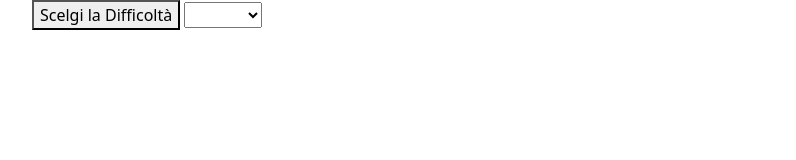
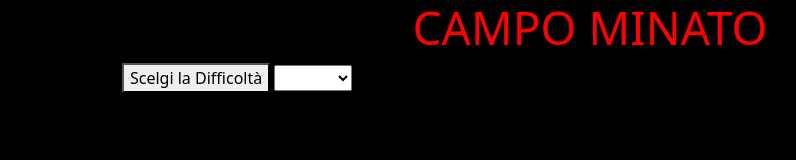
Before and after one commit to ValerioViteritti/js-campominato-grid, a plain HTML site: page index.html in a window 1280 px wide. Shown: the whole page, without its empty margins (50-846 px from the left). Drawn offline with nearby package versions, Linux system fonts and the light colour scheme.

Commit message:
0.0.8 aggiunto log info casella al click

```diff
--- a/css/style.css
+++ b/css/style.css
@@ -1,17 +1,29 @@
 *{
-    box-sizing: border-box;
 
 }
 
 
 body{
+    background-color: black;
 
 
 }
 
 .container-grid{
     display: grid;
+    margin: 0 auto;
 }
+
+h1{
+    color: red;
+    font-size: 46px;
+
+}
+
+.vv_margin-0-auto{
+    margin: 0 auto;
+}
+
 
 .box{
     background-color: antiquewhite;
--- a/index.html
+++ b/index.html
@@ -16,21 +16,25 @@
 
 </head>
 <body>
-    <div class="container">
-        <div>
-            <button onclick="GeneraGriglia()">Scelgi la Difficoltà</button>
-            <!-- // Aggiungere una select accanto al bottone di generazione, che fornisca una scelta tra tre diversi livelli di difficoltà: -->
-            <select id="difficolta">
+    <div class="container w-75 d-flex justify-content-center flex-column">
+        <h1 class="text-center">CAMPO MINATO</h1>
+        <div class="row">
+            <div class="col">
+                <button class="vv_margin-0-auto" onclick="GeneraGriglia()">Scelgi la Difficoltà</button>
+                <!-- // Aggiungere una select accanto al bottone di generazione, che fornisca una scelta tra tre diversi livelli di difficoltà: -->
+                <select id="difficolta" class="text-center">
                 <option></option>
                 <option value="1">Facile</option>
                 <option value="2">Medio</option>
                 <option value="3">Difficile</option>
-            </select>
+                </select>
+            </div>
+
         </div>
     </div>
 
 
-    <div id="grid" class="container-grid">
+    <div id="grid" class="container-grid w-75">
 
     </div>
 
--- a/js/main.js
+++ b/js/main.js
@@ -46,9 +46,10 @@ function GeneraGriglia() {
 
         element.addEventListener('click', function(){
             element.classList.toggle('clicked');
+            console.log(`Hai cliccato sulla cella numero: ${index}`);
 
 
-        });
+    });
 
 
 
```
